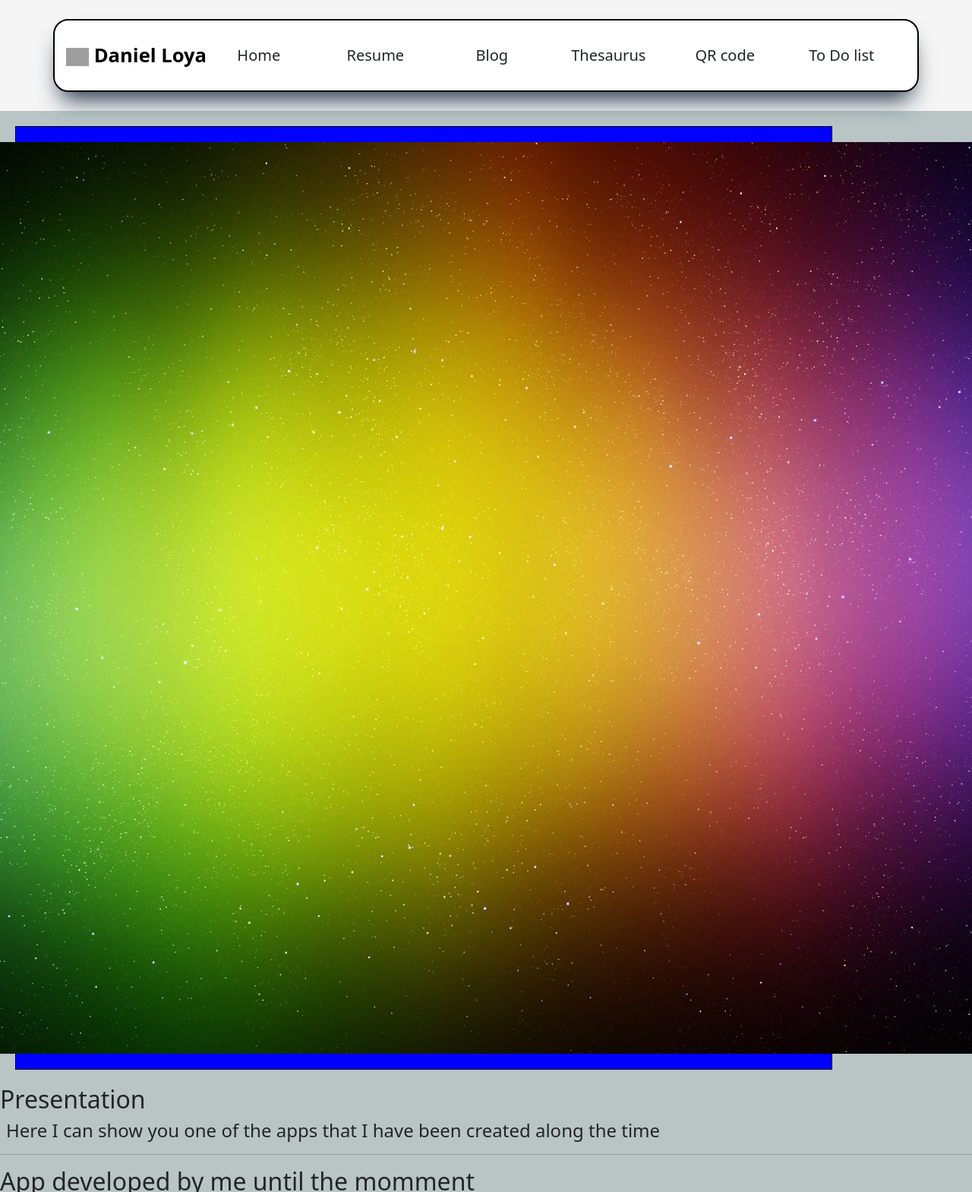
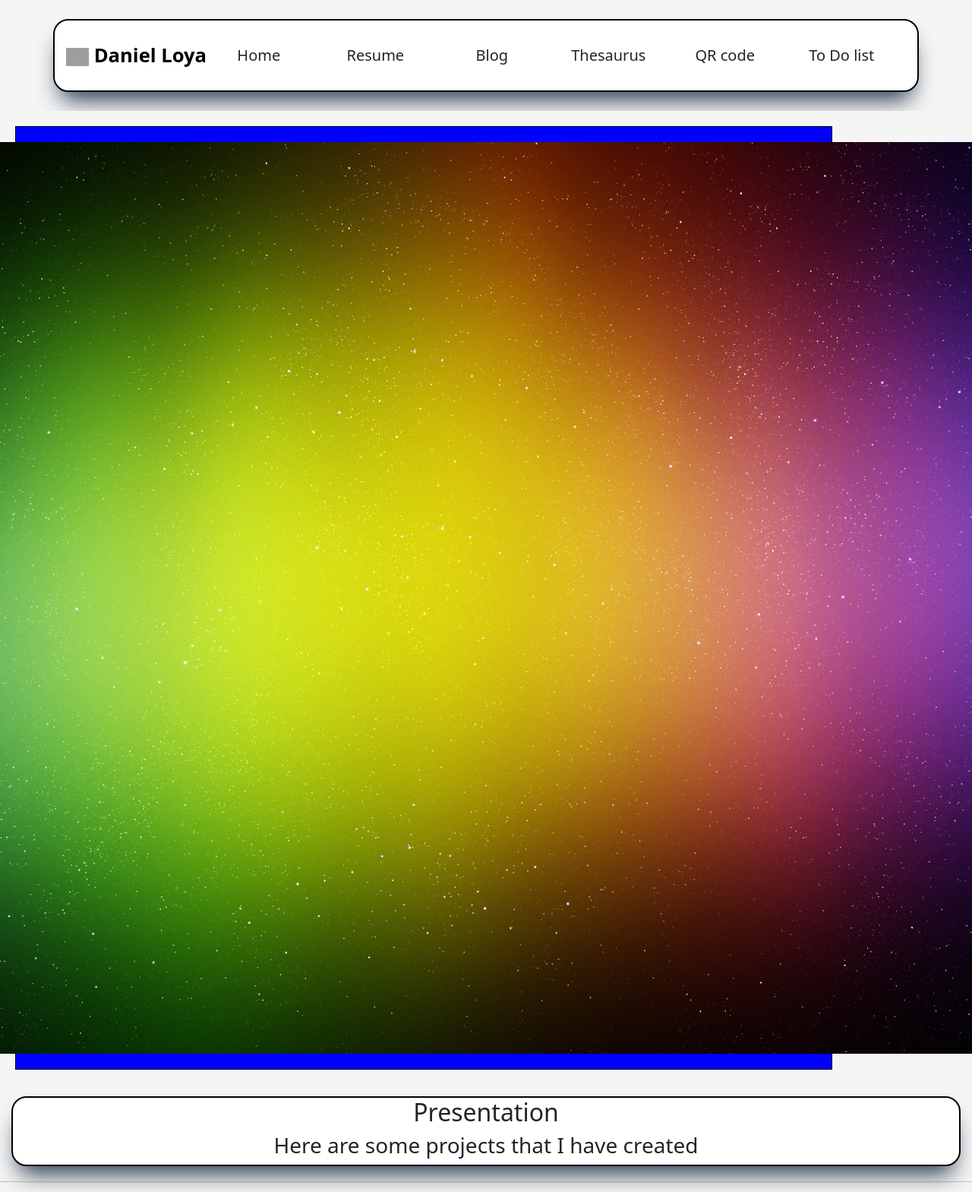
Before and after one commit to Ashar341/Portfolio, a Django app: page / in a window 1280 px wide. Shown: the top 1569 px of the page at 76% size. Run offline with Django 4.2, Linux system fonts and the light colour scheme; parts of the project's set-up code (start-up, migrations or seed data) failed here and were passed over; grey boxes are pictures that could not be loaded.

Commit message:
Actualizar para seguir trabajando desde casa

```diff
--- a/templates/home.html
+++ b/templates/home.html
@@ -16,6 +16,7 @@
   body {
     height: 100vh;
     overflow: hidden;
+    background-color: whitesmoke;
   }
 
   .body {
@@ -31,6 +32,7 @@
     display: grid;
     grid-template-columns: 1fr 1fr;
     gap: 30px;
+    background-color: whitesmoke;
   }
 
   .image {
@@ -48,6 +50,20 @@
     justify-content: center;
     padding: 20px;
     margin: 20px;
+  }
+
+  .intro{
+    display: flex;
+    flex-direction: column;
+    align-items: center;
+    justify-content: center;
+    background-color: white;
+    border: 2px solid black;
+    border-radius: 20px;
+    margin: 15px;
+    margin-bottom: 20px;
+    padding: 0px;
+    box-shadow: rgb(38, 57, 77) 0px 20px 30px -10px;
   }
 </style>
 
@@ -68,8 +84,8 @@
       <div class="explanation">
         <p>
           I am currently a programmer analyst workign with Jabil. I have experience working as Full-Stack developer. I
-          have knowledge using .NET 8 using razor pages, .NET core & Xamarin, besides as Python and java for Back-End.
-          Meanwhile for Front-End tehcnology i have knowledge in HTML 5, CSS, Javascript, & React.
+          have knowledge using .NET 8 using razor pages, .NET core & Xamarin, besides as Python and java as Back-End.
+          Meanwhile in Front-End tehcnology I have knowledge in HTML 5, CSS, Javascript, & React.
         </p>
       </div>
     </div>
@@ -78,22 +94,18 @@
 
   <section class="intro" id="#Intro">
     <h2>Presentation</h2>
-    <div class="m-2">
+    <div class=>
 
-      <h4 class="sublime">Here I can show you one of the apps that I have been created along the time</h4>
+      <h3 class="sublime">Here are some projects that I have created</h3>
     </div>
   </section>
 
   <hr>
 
   <section class="middle-part" id="#middle-part">
-    <div class="middle-part">
-      <div>
-        <h2 class="title_apps">
-          App developed by me until the momment
-        </h2>
-      </div>
+    <div class="middle-content">
       <!-- Para introducir el carrusel-->
+       <!--Borrar esta parte ya que solo es el indicador, lo otro son las imagenes-->
       <div id="carouselExampleCaptions" class="carousel carousel-dark slide" data-bs-ride="false">
         <div class="carousel-indicators">
           <button type="button" data-bs-target="#carouselExampleCaptions" data-bs-slide-to="0" class="active"
@@ -107,6 +119,7 @@
           <button type="button" data-bs-target="#carouselExampleCaptions" data-bs-slide-to="4"
             aria-label="Slide 5"></button>
         </div>
+        <!--Esto contiene las imagenes convertir a div o a lo que se requiera para ser usado en tipo card-->
         <div class="carousel-inner">
           <div class="carousel-item active" data-bs-interval="10000">
             <a href="{% url 'resume_view' %}">
```
